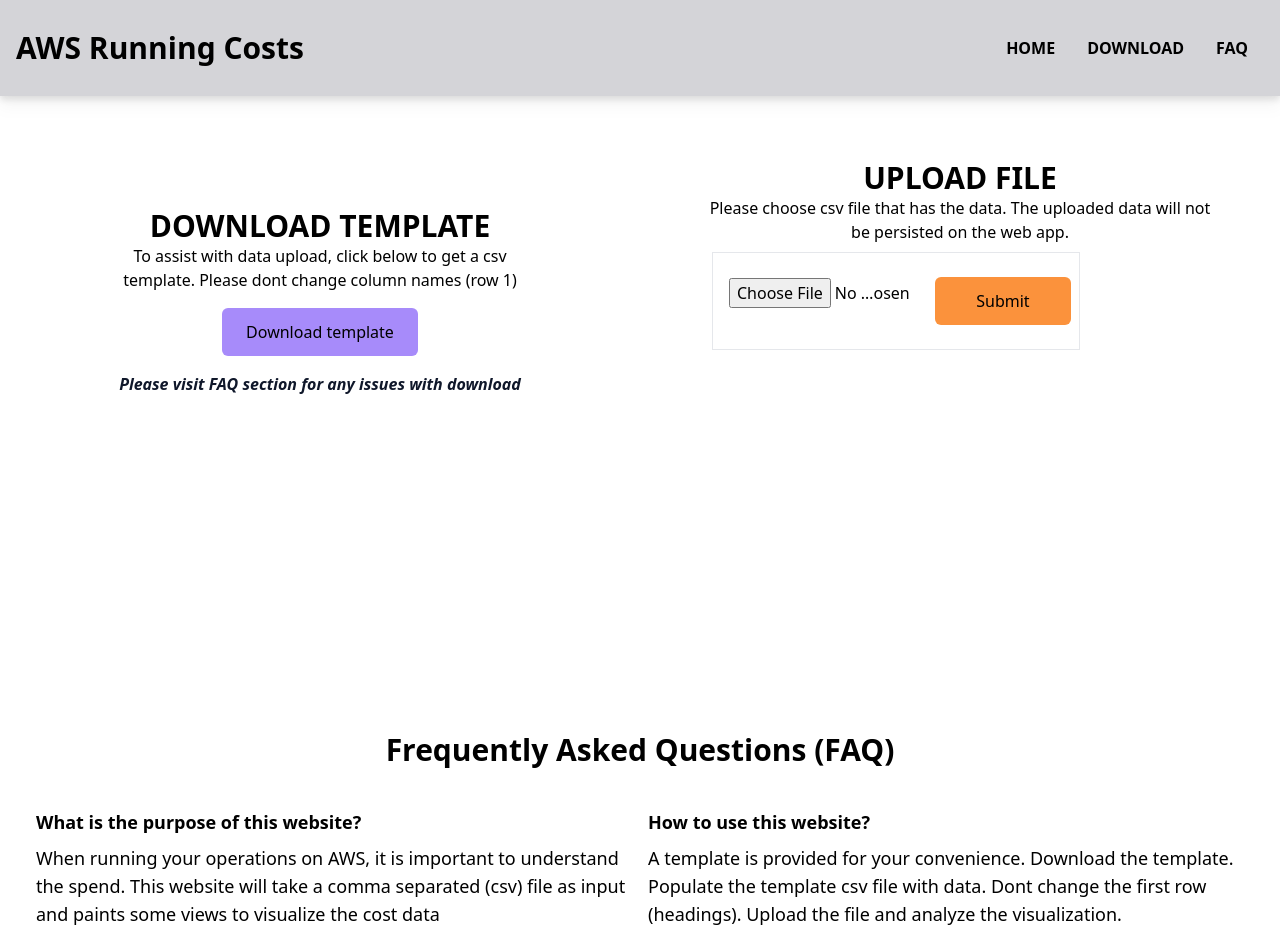
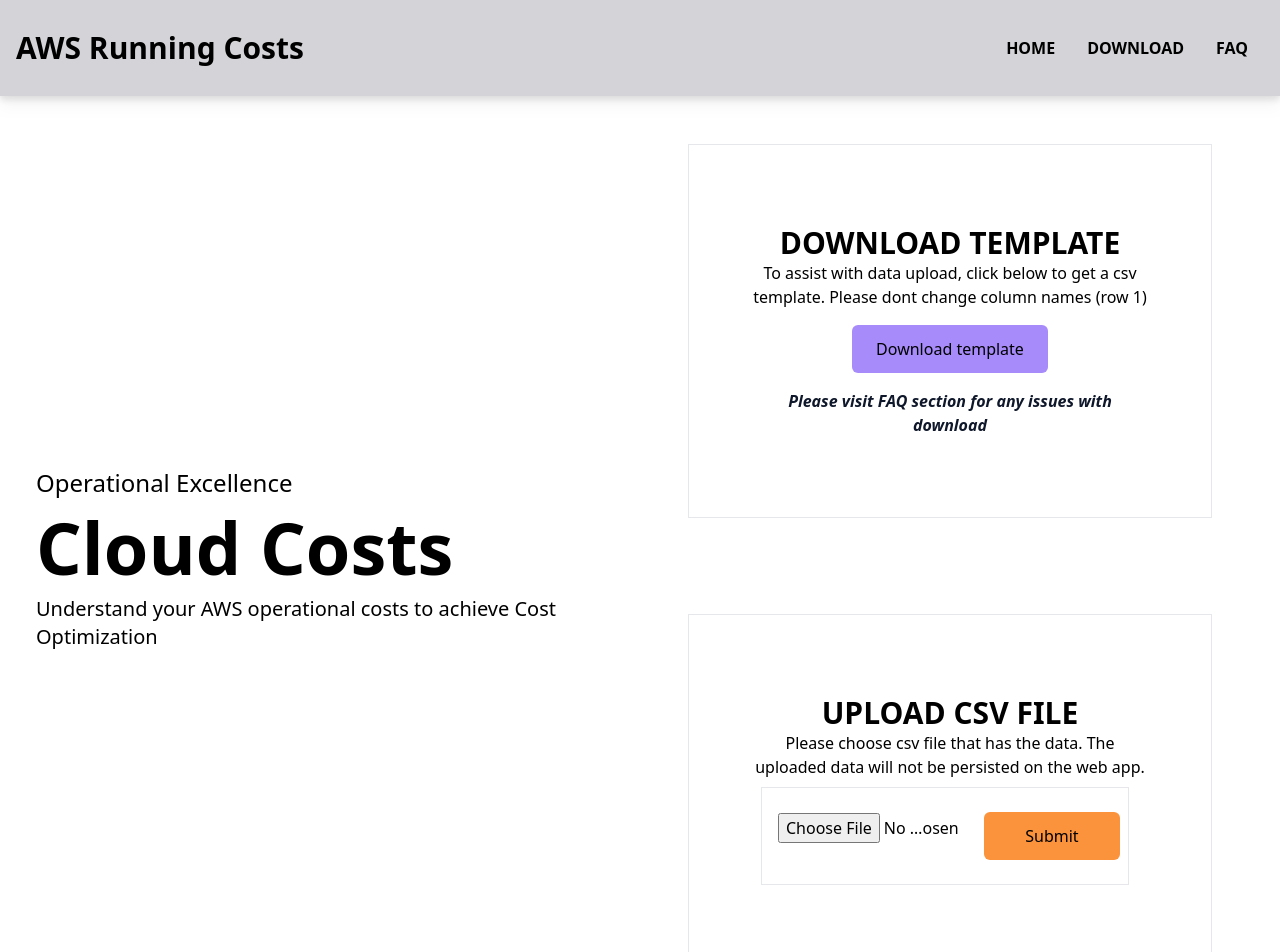
Before and after one commit to parthasastry/aws-running-costs, a React (Create React App) app: page / in a window 1280 px wide. Shown: the top 952 px of the page. Built offline with nearby package versions, Linux system fonts and the light colour scheme.

Commit message:
created upload file

```diff
--- a/src/components/Download.jsx
+++ b/src/components/Download.jsx
@@ -9,7 +9,7 @@
 
 const Download = () => {
   return (
-    <div name="download" className="py-8 mx-auto p-4">
+    <div name="download" className="py-8 mx-auto p-4 border">
       <div className="mx-auto py-12 px-12 text-center">
         <h2 className="text-3xl font-bold text-center uppercase">
           Download Template
--- a/src/components/Home.jsx
+++ b/src/components/Home.jsx
@@ -1,92 +1,42 @@
-import React, { useState } from "react";
-import { useSelector, useDispatch } from "react-redux";
-import { addData } from "../features/Data";
+import React from "react";
+import { useSelector } from "react-redux";
 import DisplayData from "./DisplayData";
 import ServiceChart from "./ServiceChart";
 import AccountChart from "./AccountChart";
 import MonthChart from "./MonthChart";
 import Download from "./Download";
+import Upload from "./Upload";
 
 const Home = () => {
   const data = useSelector((state) => state.data);
-  const dispatch = useDispatch();
-  const [csvFile, setCsvFile] = useState();
-
-  const submit = () => {
-    const file = csvFile;
-    const reader = new FileReader();
-    reader.onload = function (e) {
-      const text = e.target.result;
-      console.log(text);
-      processCSV(text);
-    };
-    reader.readAsText(file);
-  };
-
-  const processCSV = (str, delim = ",") => {
-    const headers = str.slice(0, str.indexOf("\n")).split(delim);
-    const trimHeader = headers.map((h) => h.trim());
-
-    const rows = str.slice(str.indexOf("\n") + 1).split("\n");
-
-    const newArray = rows.map((row) => {
-      const values = row.split(delim);
-      const eachRow = trimHeader.reduce((obj, header, i) => {
-        obj[header] = values[i];
-        return obj;
-      }, {});
-      dispatch(addData(eachRow));
-      return eachRow;
-    });
-  };
 
   return (
-    <div name="home" className="py-20">
-      <div className="grid grid-cols-2 justify-center">
+    <div name="home" className="py-24">
+      <div className="grid md:grid-cols-2 max-w-[1240px] m-auto">
+        <div className="flex flex-col justify-center md:items-start w-full px-4 py-8">
+          <p className="text-2xl">Operational Excellence</p>
+          <h1 className="py-3 text-5xl md:text-7xl font-bold">Cloud Costs</h1>
+          <p className="text-xl">
+            Understand your AWS operational costs to achieve Cost Optimization
+          </p>
+        </div>
+
+        <div className="">
           <div className="mx-auto py-12 px-12 text-center">
             <Download />
           </div>
-        <div className="py-8 mx-auto p-4">
           <div className="mx-auto py-12 px-12 text-center">
-            <h2 className="text-3xl font-bold text-center uppercase">
-              Upload File
-            </h2>
-            <p>
-              Please choose csv file that has the data. The uploaded data will
-              not be persisted on the web app.
-            </p>
-            <form className="w-full max-w-sm">
-              <div className="flex items-center py-2 border m-2 p-2">
-                <input
-                  className="w-full p-2 mr-4 rounded-md mb-4"
-                  type="file"
-                  id="formFile"
-                  accept=".csv"
-                  onChange={(e) => {
-                    setCsvFile(e.target.files[0]);
-                  }}
-                ></input>
-                <button
-                  className="py-3 px-6 sm:w-[60%] my-4 bg-orange-400 rounded-md border-none"
-                  onClick={(e) => {
-                    e.preventDefault();
-                    if (csvFile) submit();
-                  }}
-                >
-                  Submit
-                </button>
-              </div>
-            </form>
+            <Upload />
           </div>
         </div>
       </div>
 
-      {data.length > 0 ? (
-        <div>
       <div>
         <h2 className="text-3xl font-bold text-center uppercase">
           Visualization
         </h2>
+        {data.length > 0 ? (
+          <div>
             <div className="grid grid-cols-2 gap-6 p-12">
               <div className="border">
                 <ServiceChart />
@@ -97,12 +47,17 @@
               <div className="border col-span-2">
                 <MonthChart />
               </div>
+              <div className="border col-span-2">
+                <DisplayData />
               </div>
             </div>
-
-          <DisplayData />
           </div>
-      ) : null}
+        ) : (
+          <p className="text-lg pt-2 pb-4 text-center">
+            Upload Data to visualize your AWS Running Costs
+          </p>
+        )}
+      </div>
     </div>
   );
 };
--- /dev/null
+++ b/src/components/Upload.jsx
@@ -0,0 +1,74 @@
+import React, { useState } from "react";
+import { useSelector, useDispatch } from "react-redux";
+import { addData } from "../features/Data";
+
+const Upload = () => {
+  const data = useSelector((state) => state.data);
+  const dispatch = useDispatch();
+  const [csvFile, setCsvFile] = useState();
+
+  const submit = () => {
+    const file = csvFile;
+    const reader = new FileReader();
+    reader.onload = function (e) {
+      const text = e.target.result;
+      console.log(text);
+      processCSV(text);
+    };
+    reader.readAsText(file);
+  };
+
+  const processCSV = (str, delim = ",") => {
+    const headers = str.slice(0, str.indexOf("\n")).split(delim);
+    const trimHeader = headers.map((h) => h.trim());
+
+    const rows = str.slice(str.indexOf("\n") + 1).split("\n");
+
+    const newArray = rows.map((row) => {
+      const values = row.split(delim);
+      const eachRow = trimHeader.reduce((obj, header, i) => {
+        obj[header] = values[i];
+        return obj;
+      }, {});
+      dispatch(addData(eachRow));
+      return eachRow;
+    });
+  };
+  return (
+    <div name="upload" className="py-8 mx-auto p-4 border">
+      <div className="mx-auto py-12 px-12 text-center">
+        <h2 className="text-3xl font-bold text-center uppercase">
+          Upload CSV File
+        </h2>
+        <p>
+          Please choose csv file that has the data. The uploaded data will not
+          be persisted on the web app.
+        </p>
+        <form className="w-full max-w-sm">
+          <div className="flex items-center py-2 border m-2 p-2">
+            <input
+              className="w-full p-2 mr-4 rounded-md mb-4"
+              type="file"
+              id="formFile"
+              accept=".csv"
+              onChange={(e) => {
+                setCsvFile(e.target.files[0]);
+              }}
+            ></input>
+            <button
+              className="py-3 px-6 sm:w-[60%] my-4 bg-orange-400 rounded-md border-none"
+              onClick={(e) => {
+                e.preventDefault();
+                if (csvFile) submit();
+              }}
+            >
+              Submit
+            </button>
+          </div>
+        </form>
+      </div>
+    </div>
+  );
+};
+
+export default Upload;
```
Lines whose indentation alone changed are shown as unchanged.
